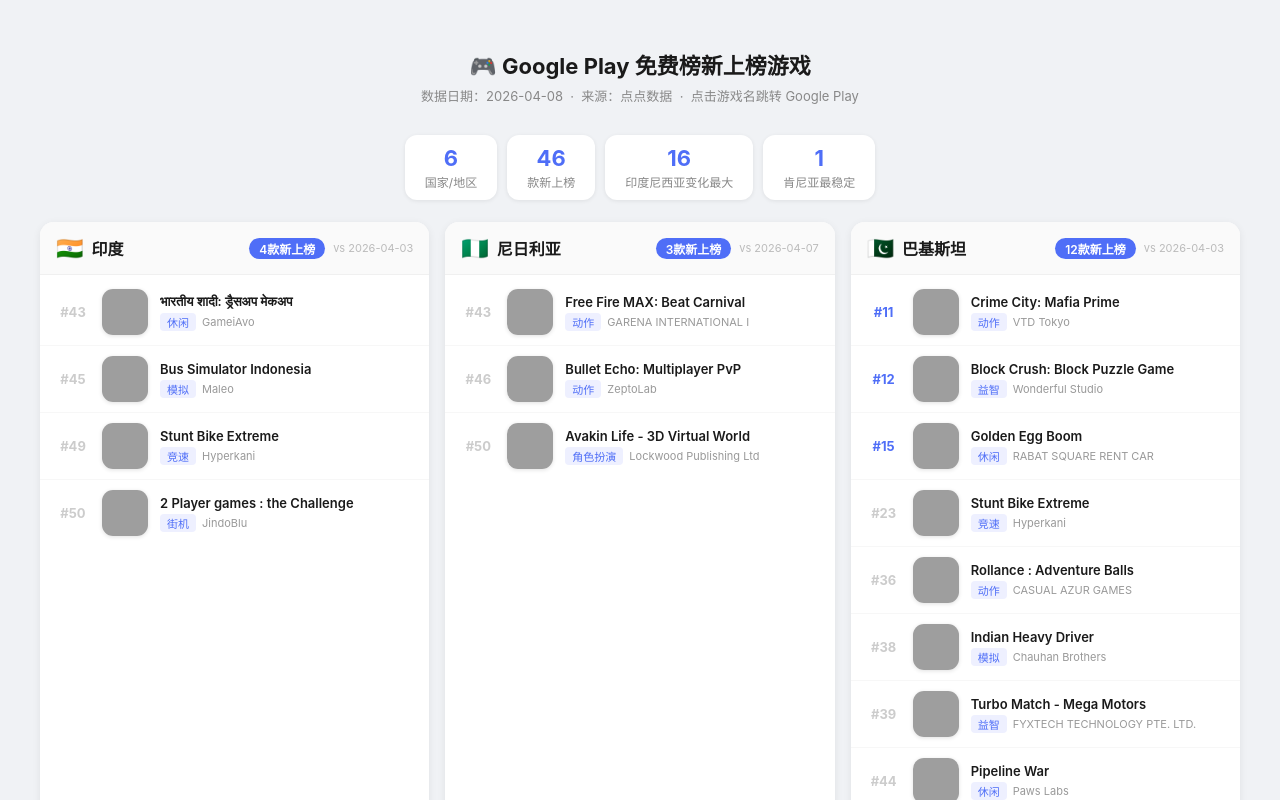
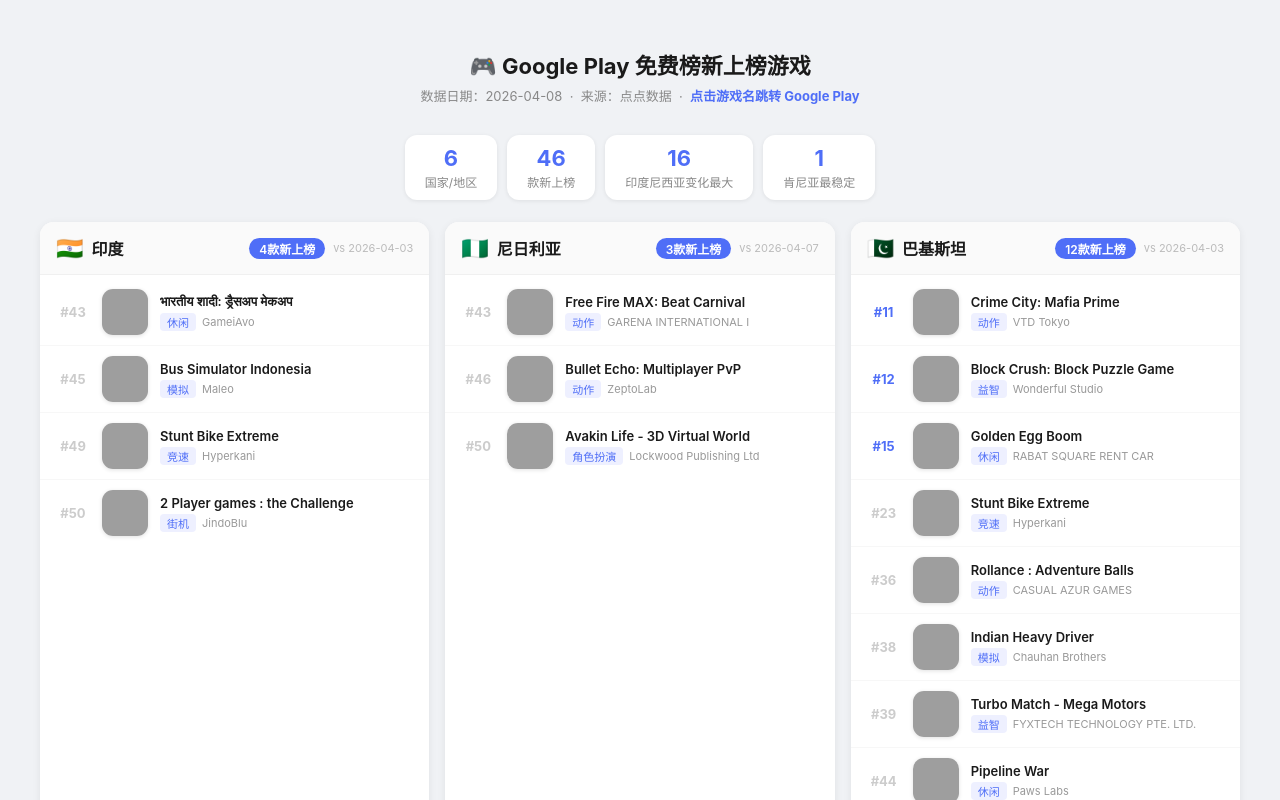
Before and after one commit to mengqidbill-maker/gp-rank, a plain HTML site: page index.html in a window 1280 px wide. Shown: the top 800 px of the page. Drawn offline with Linux system fonts and the light colour scheme; grey boxes are pictures that could not be loaded.

Commit message:
✏️ 加粗 Google Play 提示文字

```diff
--- a/index.html
+++ b/index.html
@@ -41,7 +41,7 @@
 <body>
 <div class="header">
   <h1>🎮 Google Play 免费榜新上榜游戏</h1>
-  <div class="sub">数据日期：2026-04-08 &nbsp;·&nbsp; 来源：点点数据 &nbsp;·&nbsp; 点击游戏名跳转 Google Play</div>
+  <div class="sub">数据日期：2026-04-08 &nbsp;·&nbsp; 来源：点点数据 &nbsp;·&nbsp; <strong style="color:#4f6ef7">点击游戏名跳转 Google Play</strong></div>
 </div>
 <div class="summary">
   <div class="stat"><div class="num">6</div><div class="lbl">国家/地区</div></div>
```
